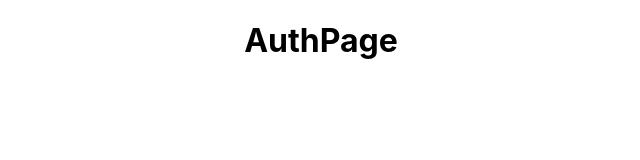
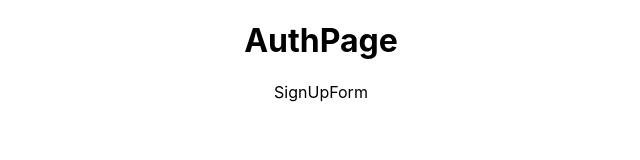
Before and after one commit to parke415/hanziku, a React (Create React App) app: page /orders in a window 1280 px wide. Shown: the top 160 px of the page, without its empty margins (319-959 px from the left). Built offline with nearby package versions, Linux system fonts and the light colour scheme.

Commit message:
Add SignUpForm component

```diff
--- /dev/null
+++ b/src/components/SignUpForm/SignUpForm.jsx
@@ -0,0 +1,12 @@
+import { Component } from 'react';
+
+export default class SignUpForm extends Component {
+
+  render() {
+    return (
+      <div>
+        SignUpForm
+      </div>
+    );
+  }
+}
--- a/src/pages/AuthPage/AuthPage.jsx
+++ b/src/pages/AuthPage/AuthPage.jsx
@@ -1,3 +1,10 @@
+import SignUpForm from '../../components/SignUpForm/SignUpForm';
+
 export default function AuthPage() {
-  return <h1>AuthPage</h1>
+  return (
+    <main>
+      <h1>AuthPage</h1>
+      <SignUpForm />
+    </main>
+  );
 }
```
